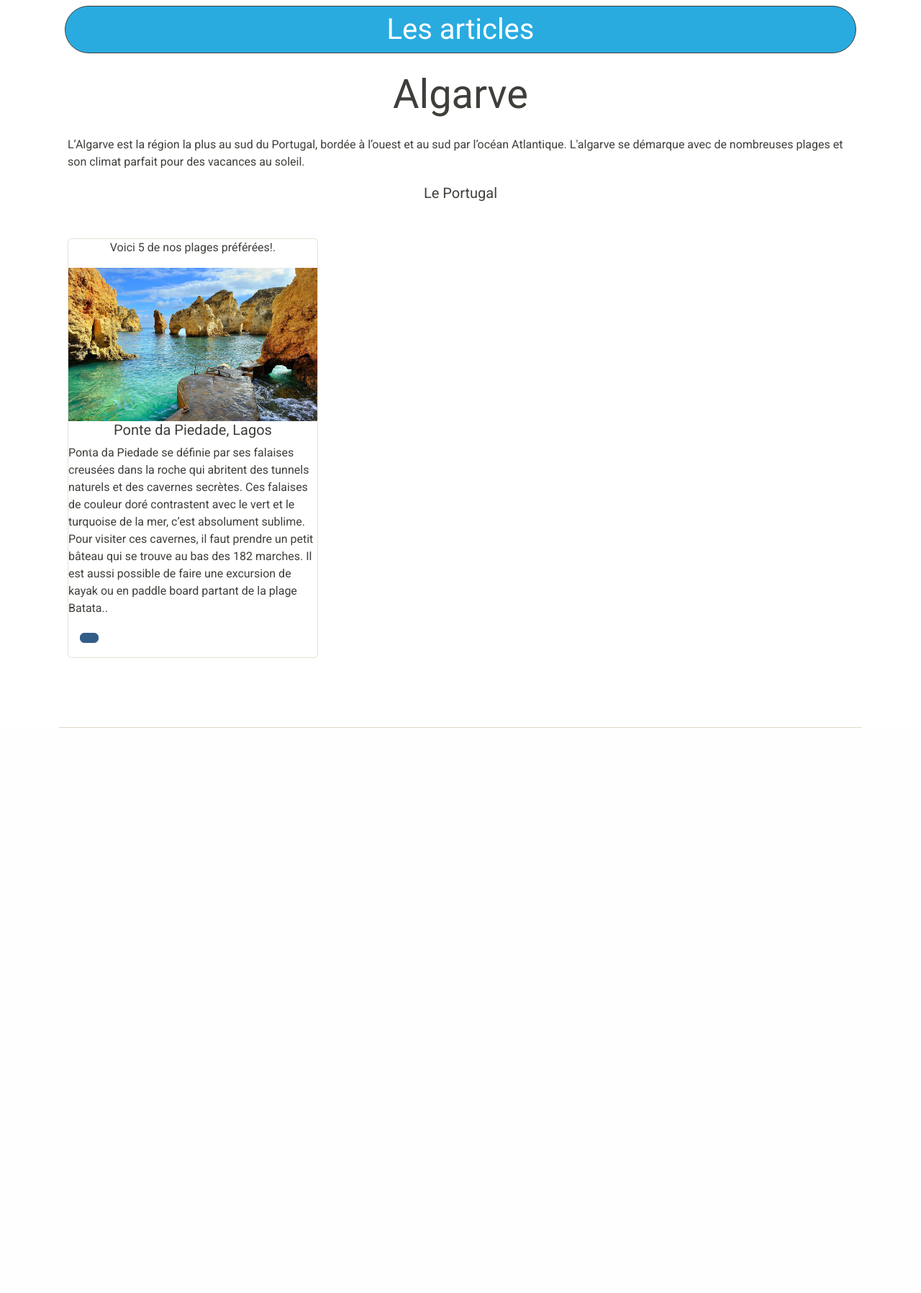
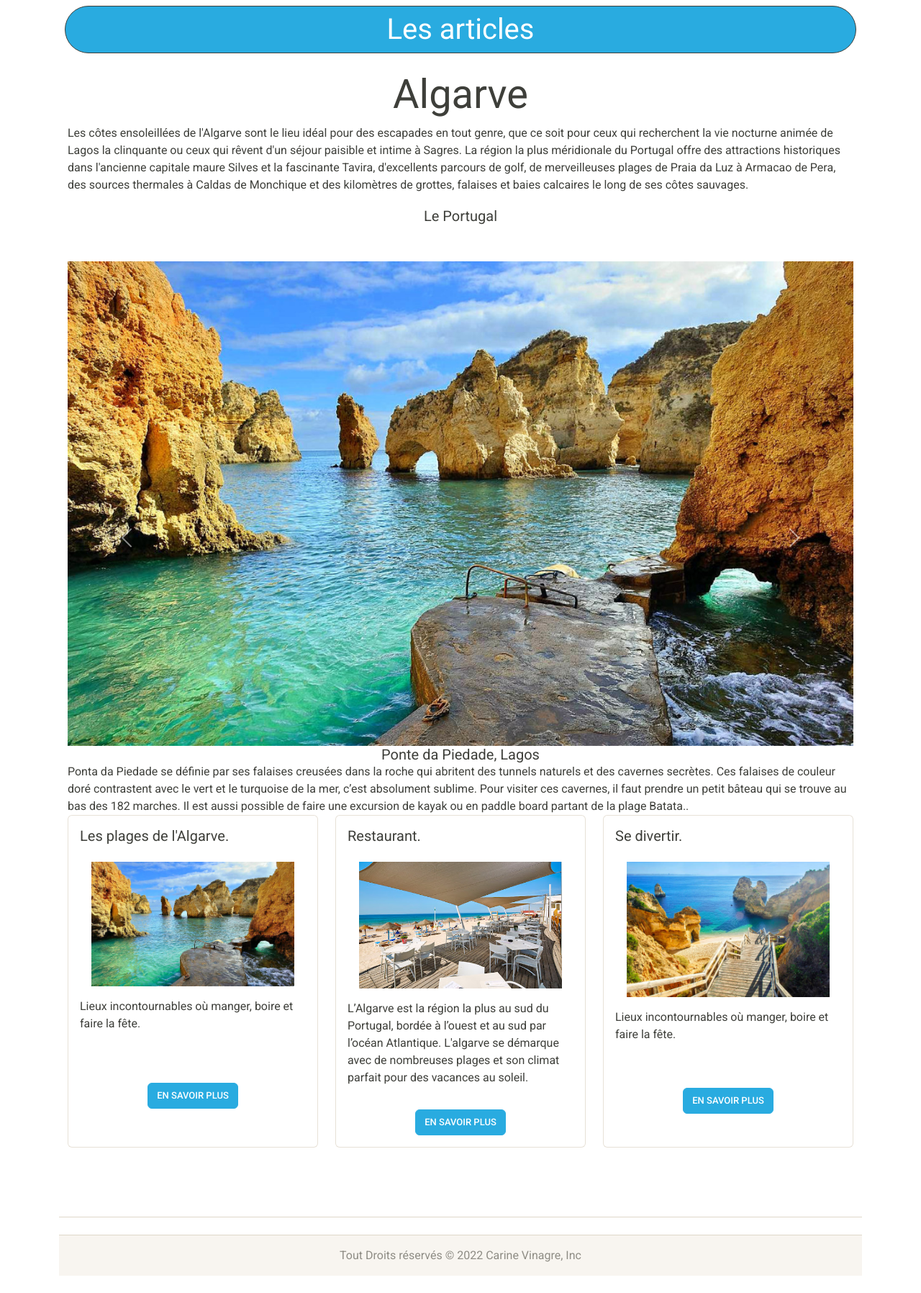
Before and after one commit to vcarine/vcarine-VINAGRE_CARINE_1_repository_git_072022, a PHP site: page /articles.php in a window 1280 px wide. Shown: the part 54-1850 px from the top of the page at 72% size. Before the commit the page ends 1065 px from the top, so only its background shows below. Run offline with PHP 8.4, Linux system fonts and the light colour scheme.

Commit message:
articles création des card

```diff
--- a/articles.php
+++ b/articles.php
@@ -4,18 +4,10 @@
 
 <section class="border-bottom">
     <div class="container mb-5 pb-5">
-        <h2 class="text-center mt-mb-5 m-4 display-4">Algarve</h2>
-        <p class="card-text">L’Algarve est la région la plus au sud du Portugal,
-            bordée à l’ouest et au sud par l’océan Atlantique.
-            L'algarve se démarque avec de nombreuses plages
-            et son climat parfait pour des vacances au soleil.
+        <h2 class="text-center mt-mb-5 mt-4 display-4">Algarve</h2>
+        <p class="card-text">Les côtes ensoleillées de l'Algarve sont le lieu idéal pour des escapades en tout genre, que ce soit pour ceux qui recherchent la vie nocturne animée de Lagos la clinquante ou ceux qui rêvent d'un séjour paisible et intime à Sagres. La région la plus méridionale du Portugal offre des attractions historiques dans l'ancienne capitale maure Silves et la fascinante Tavira, d'excellents parcours de golf, de merveilleuses plages de Praia da Luz à Armacao de Pera, des sources thermales à Caldas de Monchique et des kilomètres de grottes, falaises et baies calcaires le long de ses côtes sauvages.
         </p>
         <p class="fs-5 text-dark mb-md-5 mb-3 text-center">Le Portugal  </p>
-
-        <div class="row g-4 row-cols-1 row-cols-md-2 row-cols-lg-3">
-            <div>
-                <div class="card">
-                    <p class="card-text text-center">Voici 5 de nos plages préférées!. </p>
         <div id="carouselExampleControls" class="carousel slide" data-bs-ride="carousel">
         <div class="carousel-inner">
             <div class="carousel-item active">
@@ -26,7 +18,7 @@
 
             </div>
             <div class="carousel-item">
-                                <img src="assets/praia-da-quinta-do-lago-5.jpg" class="d-block w-100" alt="...">
+                <img src="assets/istockphoto-658446924-612x612.jpg" class="d-block w-100" alt="...">
                 <h5 class="card-title text-center">Praia do Gigi, Quinta do lago</h5>
                 <p class="card-text">Joli paysage au Portugal.
                     Si vous aimez la tranquillité, cette plage est pour vous. Vous devez traverser à pied un pont
@@ -34,7 +26,7 @@
                     Il y a un restaurant accessible sur cette plage ,e vue incroyable sur la mer.
             </div>
             <div class="carousel-item">
-                                <img src="..." class="d-block w-100" alt="...">
+                <img src="assets/portugal-Algarve.jpg" class="d-block w-100" alt="...">
             </div>
         </div>
         <button class="carousel-control-prev" type="button" data-bs-target="#carouselExampleControls" data-bs-slide="prev">
@@ -46,18 +38,58 @@
             <span class="visually-hidden">Next</span>
         </button>
     </div>
+        <div class="row row-cols-1 row-cols-md-3 g-4">
+            <div class="col">
+                <div class="card h-100">
 
                     <div class="card-body">
-                        <a href="#" class="btn btn-primary"></a>
+                        <h5 class="card-title">Les plages de l'Algarve.</h5>
+                        <img src="assets/Ponta-da-Piedade-Lagos.jpg" class="w-100 p-3"alt="Plage" >
+                        <p class="card-text">Lieux incontournables où manger, boire et faire la fête.</p>
+                    </div>
+                    <div class="card-body text-center">
+                        <a href=""  class="btn btn-info text-center" target="_blank" ">En savoir plus</a>
+                    </div>
+                </div>
+            </div>
+            <div class="col">
+                <div class="card h-100">
+
+                    <div class="card-body">
+                        <h5 class="card-title">Restaurant.</h5>
+                        <img src="assets/HFaro_TVC3499CB.jpg" class="w-100 p-3"alt="Plage" >
+                        <p class="card-text">L’Algarve est la région la plus au sud du Portugal,
+                            bordée à l’ouest et au sud par l’océan Atlantique.
+                            L'algarve se démarque avec de nombreuses plages
+                            et son climat parfait pour des vacances au soleil.</p>
+                    </div>
+                    <div class="card-body text-center">
+                        <a href=""  class="btn btn-info text-center" target="_blank" ">En savoir plus</a>
+                    </div>
+                </div>
+            </div>
+            <div class="col">
+                <div class="card h-100">
+
+                    <div class="card-body">
+                        <h5 class="card-title">Se divertir.</h5>
+                        <img src="assets/istockphoto-658446924-612x612.jpg" class="w-100 p-3"alt="Plage" >
+                        <p class="card-text">Lieux incontournables où manger, boire et faire la fête.</p>
+                    </div>
+                    <div class="card-body text-center">
+                        <a href=""  class="btn btn-info text-center" target="_blank" ">En savoir plus</a>
                     </div>
                 </div>
             </div>
             </div>
         </div>
 
-
 </section>
 
+<!--section footer-->
+<footer class="bg-light text-center py-3 my-4 border-top">
+    <a href="#" class="mb-3 mb-md-0 text-muted text-decoration-none lh-1"> Tout Droits réservés © 2022 Carine Vinagre, Inc</a>
+</footer>
 
 
 <?php
```
Also changed, not shown: assets/HFaro_TVC3499CB.jpg (added), assets/istockphoto-658446924-612x612.jpg (added), assets/portugal-Algarve.jpg (added), assets/praia-da-quinta-do-lago-5.jpg (deleted), public/style.css (added). Lines whose indentation alone changed are shown as unchanged.
